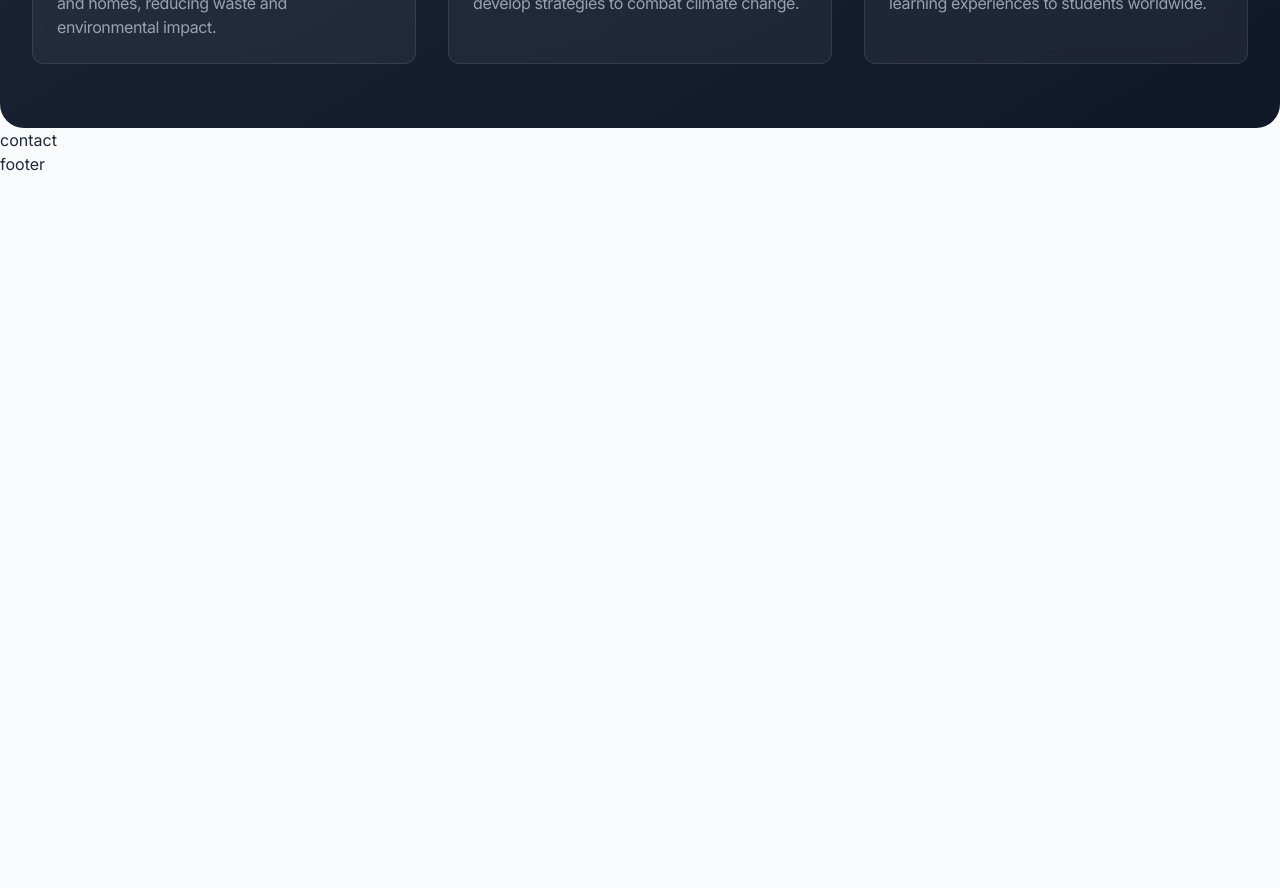
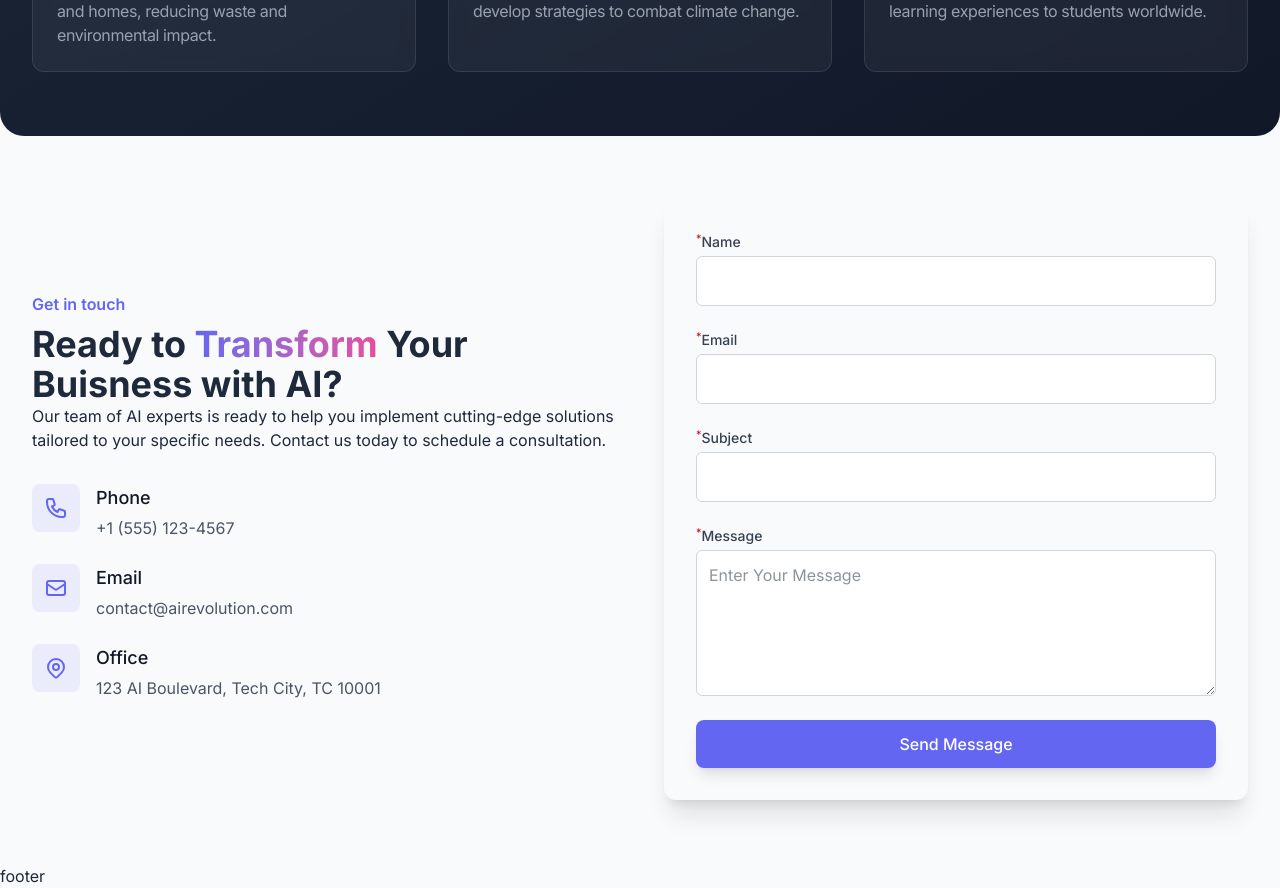
Before and after one commit to seifeldeen-div/TailwindProject, a React (Vite) app: page / in a window 1280 px wide. Shown: the part 1820-2708 px from the top of the page. Before the commit the page ends 1996 px from the top, so only its background shows below. Built offline with nearby package versions, Linux system fonts and the light colour scheme.

Commit message:
contact don

```diff
--- a/package.json
+++ b/package.json
@@ -11,6 +11,7 @@
   },
   "dependencies": {
     "@tailwindcss/vite": "^4.3.3",
+    "bootstrap": "^5.3.8",
     "react": "^19.2.8",
     "react-dom": "^19.2.8",
     "tailwindcss": "^4.3.3"
--- a/src/App.css
+++ b/src/App.css
@@ -73,7 +73,7 @@
 
     /* ---------- Forms ---------- */
     .form-input {
-        @apply mt-1 block w-full rounded-md bg-white border-gray-300 shadow-sm focus:border-primary focus:outline-none focus:border-2 p-3 border;
+        @apply mt-1 block w-full rounded-md bg-white border-gray-300  focus:border-primary focus:outline-none focus:border-1 p-3 border;
     }
 
     .form-input-label {
--- a/src/components/AiBenefits.jsx
+++ b/src/components/AiBenefits.jsx
@@ -4,14 +4,14 @@
   return (
     <>
       <section
-        className='mt-15 mx-3 lg:m-auto app-container py-16 bg-gradient-to-br from-dark to-gray-900 rounded-3xl text-white'
+        className='app-container mt-15 mx-3 lg:m-auto py-16 bg-gradient-to-br from-dark to-gray-900 rounded-3xl text-white'
         id='benefits'>
         <div className="heading text-center space-y-2">
-          <span className='text-secondary text-md font-semibold'>Ai Technologies</span>
-          <p className='font-bold text-2xl md:text-3xl lg:text-4xl'>Differnt Types of <span className='gradient-text'>Artifitial Intelegance</span></p>
-          <p className="text-gray-400 text-sm md:text-lg tracking-tighter font-medium">Explore the diverce landscape of AI technologies that are shaping our future.</p>
+          <span className='text-secondary text-md font-semibold'>AI Benefits</span>
+          <p className='font-bold text-2xl md:text-3xl lg:text-4xl'>How AI is<span className='gradient-text'> Transforming Our World</span></p>
+          <p className="text-gray-400 text-sm md:text-lg tracking-tighter font-medium">Discover the positive impact of AI across various sectors and industries.</p>
         </div>
-        <div className="cards grid grid-cols-1 md:grid-cols-2 lg:grid-cols-3 gap-8 mt-15">
+        <div className=" cards grid grid-cols-1 md:grid-cols-2 lg:grid-cols-3 gap-8 mt-15">
           <BenefitCard />
         </div>
       </section>
--- a/src/components/BenefitCard.jsx
+++ b/src/components/BenefitCard.jsx
@@ -16,7 +16,7 @@
                                 {card.icon}
                             </div>
                             <div className="bottom">
-                                <h2 className="font-bold">{card.title}</h2>
+                                <h2 className="font-bold text-xl">{card.title}</h2>
                                 <p className="text-gray-400 tracking-tight">
                                     {card.description}
                                 </p>
--- a/src/components/Contact.jsx
+++ b/src/components/Contact.jsx
@@ -1,10 +1,64 @@
-import React from 'react'
+import { contactDetails } from "./ContactData"
 
 function Contact() {
     return (
-        <div>
-            contact
-        </div>
+        <section className="app-container py-16">
+            <div className="grid grid-cols-1 lg:grid-cols-2 gap-12 items-center">
+                {/* contact info */}
+                <div>
+                    <span className="section-subheader">Get in touch</span>
+                    <h2 className="section-header">Ready to <span className="gradient-text"> Transform </span> Your Buisness with AI?</h2>
+                    <p className="section-descrition">
+                        Our team of AI experts is ready to help you implement
+                        cutting-edge solutions tailored to your specific needs.
+                        Contact us today to schedule a consultation.
+                    </p>
+                    <div className="mt-8 space-y-4">
+                        {contactDetails.map((card, index) => {
+                            return (
+                                <div key={index} className="contact-info-group">
+                                    <div className="form-icon">
+                                        {card.icon}
+                                    </div>
+                                    <div>
+                                        <h3 className="contact-title">
+                                            {card.title}
+                                        </h3>
+                                        <p className="contact-text">
+                                            {card.text}
+                                        </p>
+                                    </div>
+                                </div>
+                            )
+                        })}
+                    </div>
+                </div>
+                {/* contact form */}
+                <div className="bg-gray-50 rounded-xl shadow-xl p-6 lg:p-8">
+                    <form action="">
+                        <div className="space-y-6">
+                            <div>
+                                <label className="form-input-label" htmlFor="name"><span className="text-red-600"><sup>*</sup></span>Name</label>
+                                <input type="text" className="form-input" id='name' />
+                            </div>
+                            <div>
+                                <label className="form-input-label" htmlFor="mail"><span className="text-red-600"><sup>*</sup></span>Email</label>
+                                <input type="text" className="form-input" id='mail' />
+                            </div>
+                            <div>
+                                <label className="form-input-label" htmlFor="sub"><span className="text-red-600"><sup>*</sup></span>Subject</label>
+                                <input type="text" className="form-input" id='sub' />
+                            </div>
+                            <div>
+                                <label className="form-input-label" htmlFor="message"><span className="text-red-600"><sup>*</sup></span>Message</label>
+                                <textarea className="form-input" name="message" id="message" placeholder="Enter Your Message" rows='5'></textarea>
+                            </div>
+                            <button className="btn-primary w-full cursor-pointer">Send Message</button>
+                        </div>
+                    </form>
+                </div>
+            </div>
+        </section>
     )
 }
 
--- /dev/null
+++ b/src/components/ContactData.jsx
@@ -0,0 +1,30 @@
+export const contactDetails = [
+    {
+        title: "Phone",
+        text: "+1 (555) 123-4567",
+        icon: (
+            <svg xmlns="http://www.w3.org/2000/svg" className="h-6 w-6" fill="none" viewBox="0 0 24 24" stroke="currentColor">
+                <path strokeLinecap="round" strokeLinejoin="round" strokeWidth="2" d="M3 5a2 2 0 012-2h3.28a1 1 0 01.948.684l1.498 4.493a1 1 0 01-.502 1.21l-2.257 1.13a11.042 11.042 0 005.516 5.516l1.13-2.257a1 1 0 011.21-.502l4.493 1.498a1 1 0 01.684.949V19a2 2 0 01-2 2h-1C9.716 21 3 14.284 3 6V5z" />
+            </svg>
+        ),
+    },
+    {
+        title: "Email",
+        text: "contact@airevolution.com",
+        icon: (
+            <svg xmlns="http://www.w3.org/2000/svg" className="h-6 w-6" fill="none" viewBox="0 0 24 24" stroke="currentColor">
+                <path strokeLinecap="round" strokeLinejoin="round" strokeWidth="2" d="M3 8l7.89 5.26a2 2 0 002.22 0L21 8M5 19h14a2 2 0 002-2V7a2 2 0 00-2-2H5a2 2 0 00-2 2v10a2 2 0 002 2z" />
+            </svg>
+        ),
+    },
+    {
+        title: "Office",
+        text: "123 AI Boulevard, Tech City, TC 10001",
+        icon: (
+            <svg xmlns="http://www.w3.org/2000/svg" className="h-6 w-6" fill="none" viewBox="0 0 24 24" stroke="currentColor">
+                <path strokeLinecap="round" strokeLinejoin="round" strokeWidth="2" d="M17.657 16.657L13.414 20.9a1.998 1.998 0 01-2.827 0l-4.244-4.243a8 8 0 1111.314 0z" />
+                <path strokeLinecap="round" strokeLinejoin="round" strokeWidth="2" d="M15 11a3 3 0 11-6 0 3 3 0 016 0z" />
+            </svg>
+        ),
+    },
+];
--- a/src/main.jsx
+++ b/src/main.jsx
@@ -1,6 +1,8 @@
 import { StrictMode } from 'react'
 import { createRoot } from 'react-dom/client'
 import App from './App'
+// import 'bootstrap/dist/css/bootstrap.min.css'
+// import 'bootstrap/dist/js/bootstrap.min.js'
 
 createRoot(document.getElementById('root')).render(
   <StrictMode>
```
Also changed, not shown: 1 other file (tests, documents, lock files or other folders).
